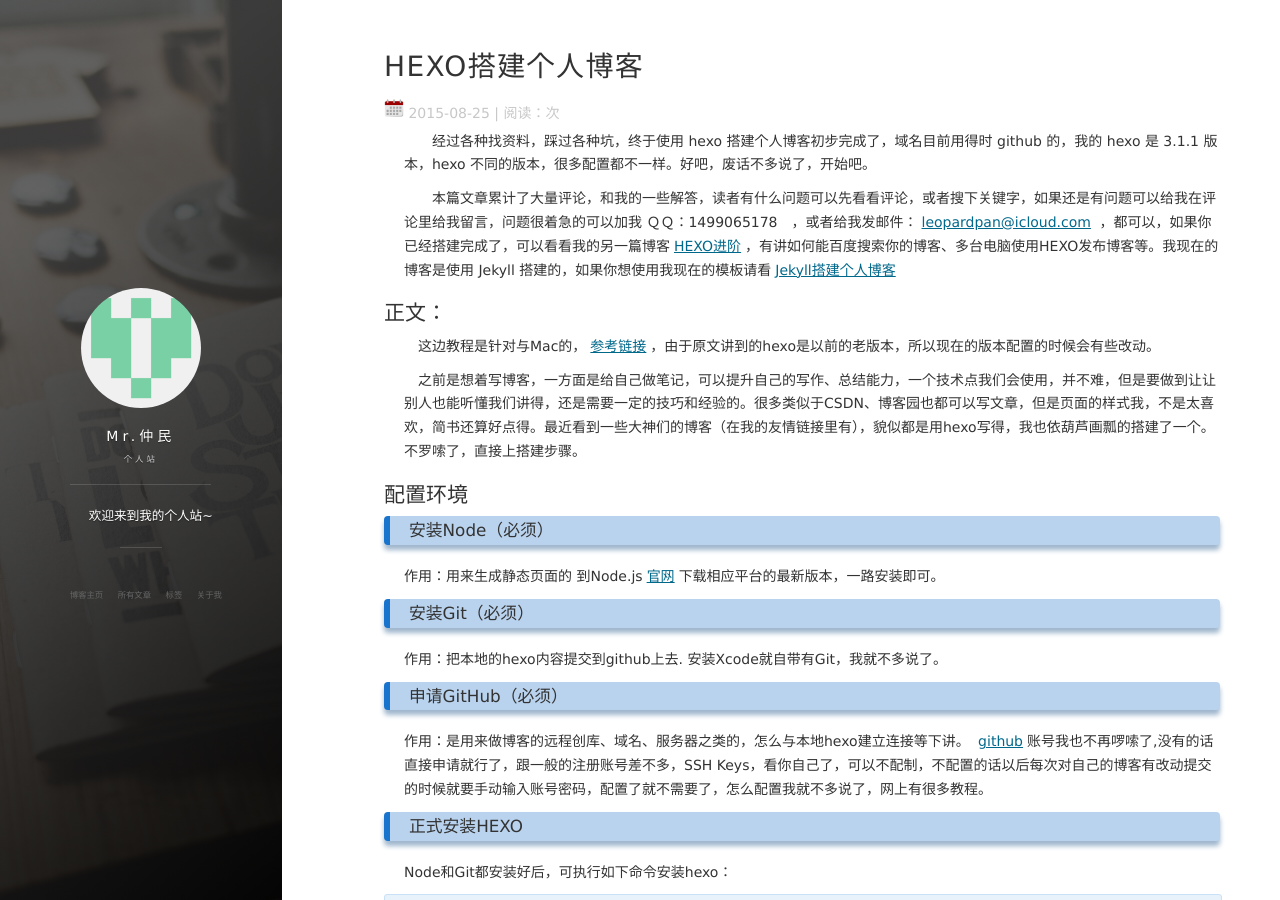
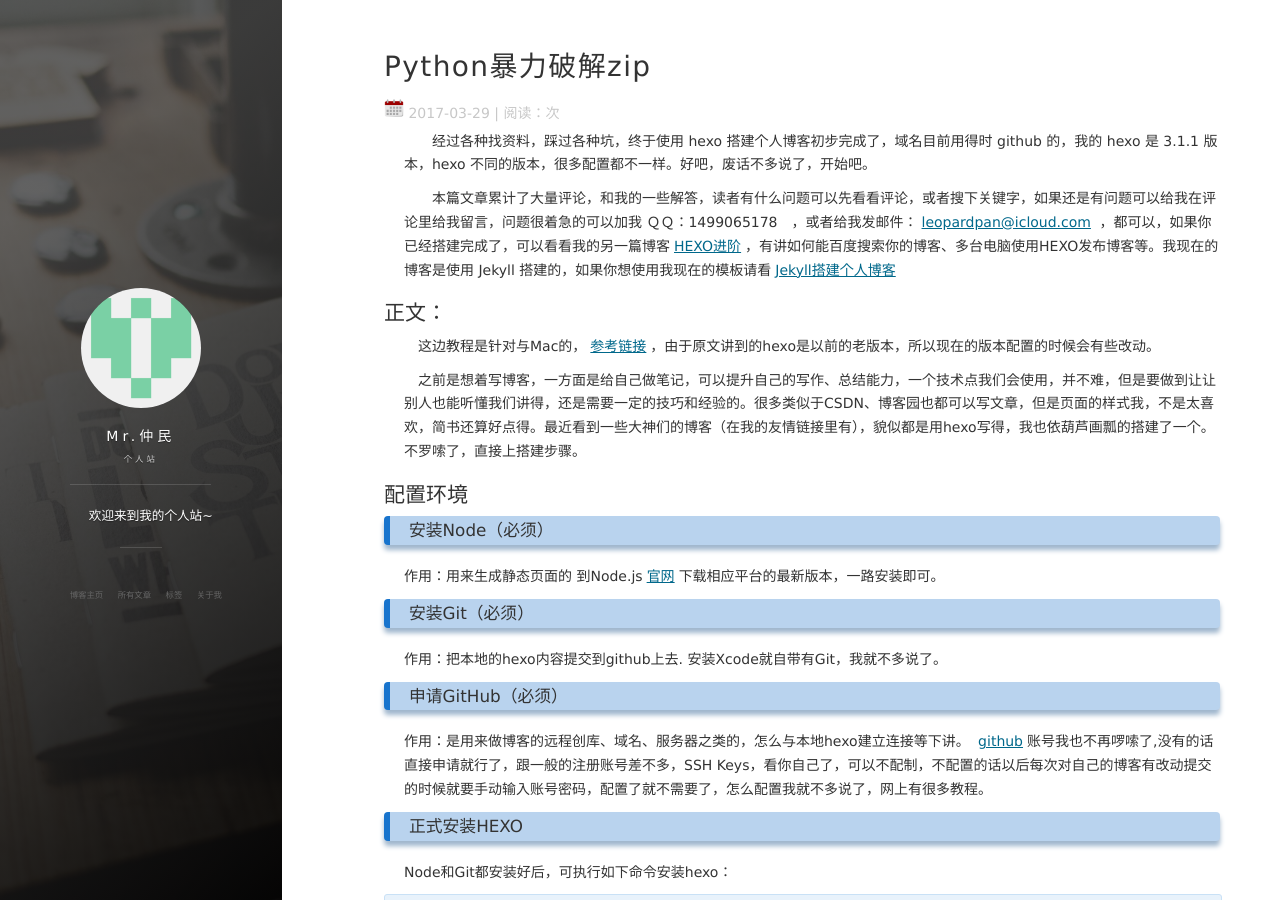
Before and after one commit to qq282126990/qq282126990.github.com, a Jekyll site: the page built from _posts/2017-03-29-Python暴力破解zip.md, in a window 1280 px wide and 900 px high. Built offline with Jekyll 4.4.1, drawn with Linux system fonts in a browser that asks for light colours; nearby versions of some CDN libraries.

Commit message:
Update 2017-03-29-Python暴力破解zip.md

```diff
--- a/_posts/2017-03-29-Python暴力破解zip.md
+++ b/_posts/2017-03-29-Python暴力破解zip.md
@@ -1,8 +1,8 @@
 ---
 layout: post
-title: "HEXO搭建个人博客"
-date: 2015-08-25
-description: "HEXO配置，HEXO+Github，搭建自己的博客"
+title: "Python暴力破解zip"
+date: 2017-03-29
+description: "Python暴力破解zip"
 tag: 博客
 ---
 
```
